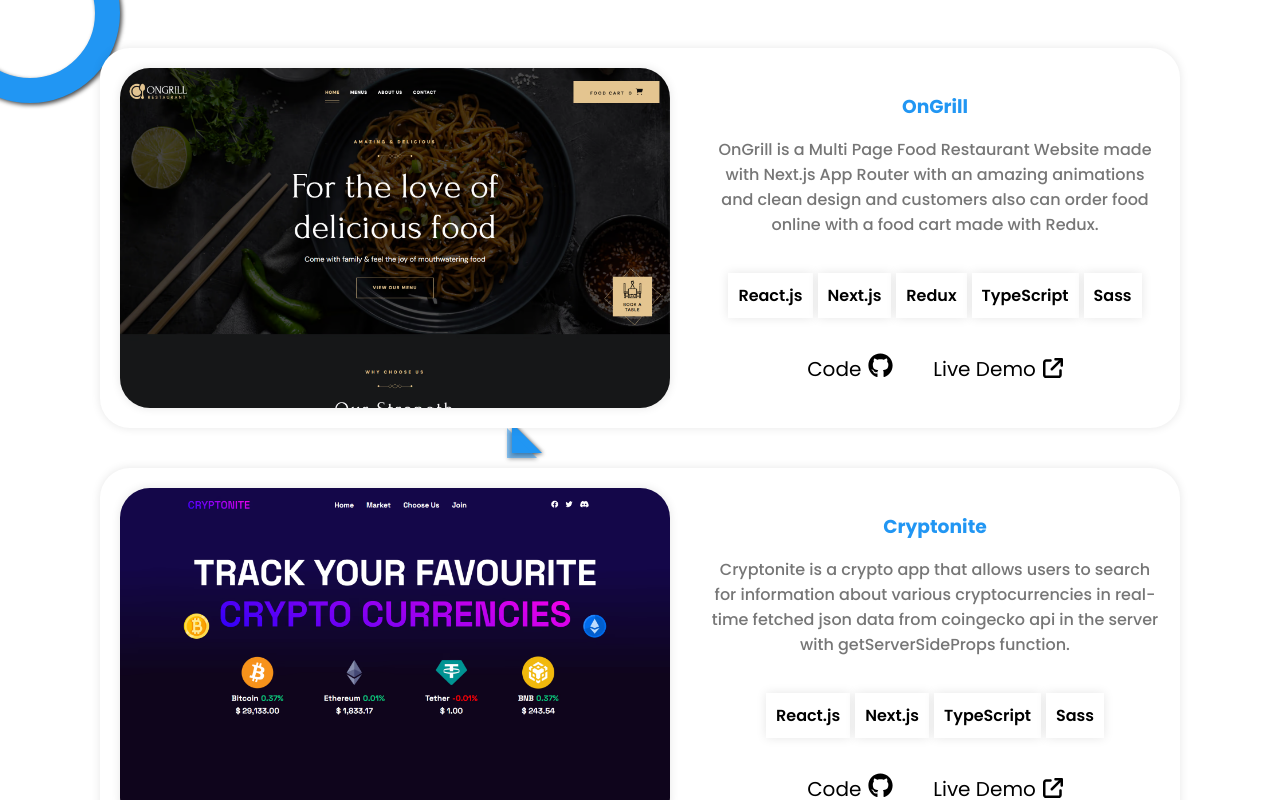
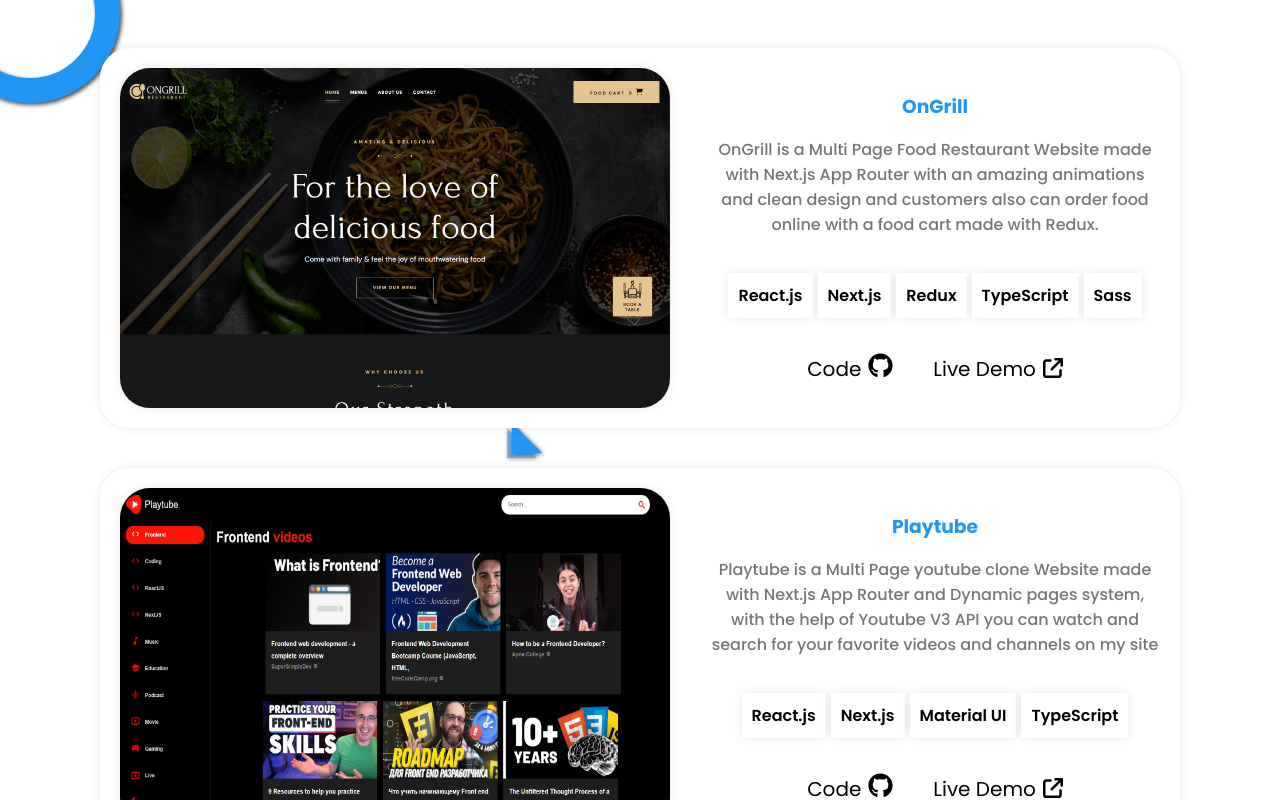
Before and after one commit to MohamedFahmy1/Portfolio, a React (Create React App) app: page / in a window 1280 px wide. Shown: the part 2000-2800 px from the top of the page. Built offline with nearby package versions, Linux system fonts and the light colour scheme.

Commit message:
adding my new project

```diff
--- a/src/components/projects/ProjectCard.scss
+++ b/src/components/projects/ProjectCard.scss
@@ -68,6 +68,12 @@
           &.mceem {
             &:hover {
               transform: translateY(-84%);
+            }
+          }
+          &.playtube {
+            height: 100%;
+            &:hover {
+              transform: translateY(0);
             }
           }
         }
--- a/src/components/projects/ProjectsSection.tsx
+++ b/src/components/projects/ProjectsSection.tsx
@@ -11,6 +11,16 @@
     demo: "ongrill.vercel.app",
     code: "github.com/MohamedFahmy1/Ongrill",
     image: "ongrill.avif",
+  },
+  {
+    name: "Playtube",
+    description:
+      "Playtube is a Multi Page youtube clone Website made with Next.js App Router and Dynamic pages system, with the help of Youtube V3 API you can watch and search for your favorite videos and channels on my site",
+    technologies: ["React.js", "Next.js", "Material UI", "TypeScript"],
+    demo: "playtube-coral.vercel.app",
+    code: "github.com/MohamedFahmy1/Playtube",
+    image: "playtube.avif",
+    className: "playtube",
   },
   {
     name: "Cryptonite",
```
Also changed, not shown: src/images/playtube.avif (added).
